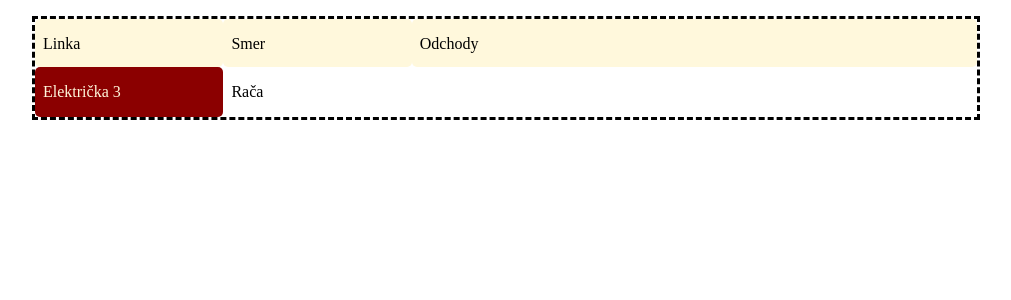
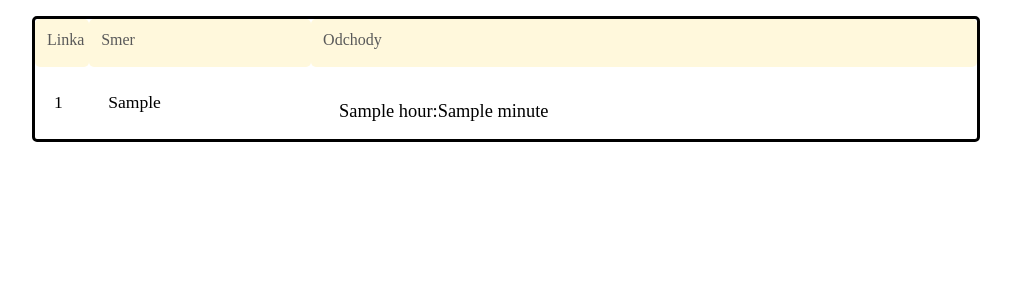
Before and after one commit to danshaman05/my-assistant, a Flask app: template templates/moja_mhd.html in a window 1280 px wide. Shown: the part 62-362 px from the top of the page, without its empty margins (134-1145 px from the left). Run offline with Flask 3, Linux system fonts and the light colour scheme; the template is opened without the code that fills it: most values are stand-ins (such as "Sample title", 1, 10 or a date in 2020).

Commit message:
Class IMHDLine and include() statements in template moja_mhd.html to remove duplicate code
Another changes:
- constants.py
- added lines 83, 84 and 88, but parsing them all is slow!
- improved CSS

```diff
--- a/imhd_scrapper.py
+++ b/imhd_scrapper.py
@@ -64,13 +64,13 @@
     return f"table[id={table_id}] tr[id={table_id.lower()}T{departure_hour}] td"
 
 
-def get_next_departures_from_schedules_table(line: int, direction: str, stop: str) -> dict:
+def get_next_departures_from_schedules_table(line: int, direction: str, start_station: str) -> dict[int, list[str]]:
     """return a dictionary, where keys are hours (current and next), and values are minutes - departures"""
     """
     Ziskam si do dvoch poli (ktore budu predstavovat dve hodiny - aktualnu a dalsiu) vsetky odchody.
     Potom vyberiem 6 (konstanta NEXT_SCHEDULES_COUNT) takych, co su rovne, alebo vacsie ako next-departure odchod.
     """
-    url = _get_line_schedules_url(line, direction, stop)
+    url = _get_line_schedules_url(line, direction, start_station)
     soup = _get_soup(url)
 
     now = datetime.now()
@@ -79,7 +79,6 @@
 
     # div with id "myTabContent" contains tables
     tables = soup.css.select("div[id=myTabContent] div[id^=SM]")
-    print("len of tables: " + str(len(tables)))
 
     tables = [SchedulesTable(t.get('id'), t.h2.getText(), t) for t in tables]
 
@@ -96,15 +95,6 @@
                 table_id = table._id
         elif calendar_calculator.DayTypes.SCHOOL_DAY in applicable_days:
             table_id = table.id
-
-
-    if table_id is None:
-        print('table_id is None')
-        return {}
-    else:
-        print("table_id:" + table_id)
-
-    print()
 
     table_id_short = table_id.replace('-', '')  # get rid of a hyphen
 
@@ -129,7 +119,7 @@
             if s <= current_minute:
                 continue
             else:
-                s = str(s) + last_char
+                s = "{:02d}".format(s) + last_char
                 next_schedules[current_hour].append(s)
                 next_schedules_cnt += 1
 
--- a/main.py
+++ b/main.py
@@ -1,7 +1,10 @@
+from collections import OrderedDict
 from flask import Flask, render_template
 
+from IMHDLine import IMHDLine
 from shmu_scrapper import get_aladin_url_img
 from imhd_scrapper import get_next_departures_from_schedules_table
+from constants import IMHDLineDirection, IMHDLineDirectionAlias, IMHDLineType
 
 app = Flask(__name__)
 
@@ -17,11 +20,39 @@
 
 @app.route("/moja-mhd")
 def moja_mhd():
-    data: dict[(int, str), dict[str, list[str]]] = {}
+    data: OrderedDict[(int, str), IMHDLine] = OrderedDict()
     # key is a line number, e.g. 3 means tram number 3
-    data[(3, 'rača')] = get_next_departures_from_schedules_table(3, 'rača', 'Jungmannova')
 
-    # data[83] = get_next_departures_from_schedules_table(3, 'rača', 'Jungmannova')
+    # raca_3_data = get_next_departures_from_schedules_table(3,'rača','Jungmannova')
+    # raca_3 = IMHDLine(3, IMHDLineType.TRAM.value, IMHDLineDirection.RACA.value, IMHDLineDirectionAlias.RACA.value, raca_3_data)
+    # data[(3, IMHDLineDirectionAlias.RACA.value)] = raca_3
 
+    raca_3 = IMHDLine(3,
+                           IMHDLineType.TRAM,
+                           IMHDLineDirection.RACA,
+                           IMHDLineDirectionAlias.RACA,
+                           'Jungmannova')
+    data[(3, IMHDLineDirectionAlias.RACA.value)] = raca_3
+
+    dubravka_83 = IMHDLine(83,
+                           IMHDLineType.BUS,
+                           IMHDLineDirection.DUBRAVKA,
+                           IMHDLineDirectionAlias.DUBRAVKA,
+                           'Hálova')
+    data[(83, IMHDLineDirectionAlias.DUBRAVKA.value)] = dubravka_83
+
+    dubravka_84 = IMHDLine(84,
+                           IMHDLineType.BUS,
+                           IMHDLineDirection.DUBRAVKA,
+                           IMHDLineDirectionAlias.DUBRAVKA,
+                           'Hálova')
+    data[(84, IMHDLineDirectionAlias.DUBRAVKA.value)] = dubravka_84
+
+    autobusova_88 = IMHDLine(88,
+                           IMHDLineType.BUS,
+                           IMHDLineDirection.AUTOBUSOVA,
+                           IMHDLineDirectionAlias.AUTOBUSOVA,
+                           'Hálova')
+    data[(88, IMHDLineDirectionAlias.AUTOBUSOVA.value)] = autobusova_88
 
     return render_template("moja_mhd.html", data=data)
--- a/static/style.css
+++ b/static/style.css
@@ -35,24 +35,35 @@
 }
 
 #schedules_main {
-    border-style: dashed;
+    border-style: solid;
+    border-radius: 5px;
 }
 
 #schedules_main {
     display: grid;
-    grid-template-columns: 1fr 1fr 3fr;
+    grid-template-columns: auto 1fr 3fr;
     grid-template-rows: 3em repeat(1, 1fr);
 }
 
 #schedules_main div {
     border-radius: 5px;
-    padding: 1em 0.5em;
-
+    margin: 3px;
+    padding: 0.75rem 0.3rem;
 }
 
 #schedules_main .header {
     background-color: Cornsilk;
+    color:  #595959;
+    margin: 0;
+    padding-left: 0.75rem;
     /*text-transform: uppercase; */
+}
+
+#schedules_main .content {
+    padding-left: 0.7rem;
+    line-height: 2rem;
+    font-size: 1.1rem;
+    padding: 1rem 0.5rem 0 1rem;
 }
 
 #tram_3 {
@@ -60,14 +71,19 @@
     color: Cornsilk;
 }
 
-#schedules_main.content {
-
+#bus_83, #bus_84 {
+    background-color: #007ab8;
+    color: Cornsilk;
 }
 
+#bus_88 {
+    background-color: #642f6c;
+    color: Cornsilk;
+}
 
 #schedules_main .schedule_time {
     float: left;
-
     margin: 5px;
-    padding: 0.25em;
+    padding: 0.25rem;
+    font-size: 1.15rem;
 }
--- /dev/null
+++ b/templates/imhd_line_row.html
@@ -0,0 +1,9 @@
+<div class="content line" id={{ line_object.html_class }}>{{ line_object._id }}</div>
+<div class="content direction-alias">{{ line_object.direction_alias }}</div>
+<div class="content data">
+    {% for hour, list_of_minutes in line_object.data.items() -%}
+        {% for minute in list_of_minutes %}
+            <div class="schedule_time">{{ hour }}:{{minute}}</div>
+        {% endfor %}
+    {% endfor %}
+</div>
--- a/templates/moja_mhd.html
+++ b/templates/moja_mhd.html
@@ -9,15 +9,9 @@
         <div class="header">Smer</div>
         <div class="header">Odchody</div>
 
-        <div class="content" id="tram_3">Električka 3</div>
-        <div class="content">Rača</div>
-        <div class="content" >
-            {% for hour, list_of_minutes in data[(3, 'rača')].items() -%}
-                {% for minute in list_of_minutes %}
-                    <div class="schedule_time">{{ hour }}:{{minute}}</div>
-                {% endfor %}
-            {% endfor %}
-        </div>
+        {% for line_tuple, line_object in data.items() %}
+            {% include('imhd_line_row.html') %}
+        {% endfor %}
     </div>
 </div>
 
```
Also changed, not shown: IMHDLine.py (added, +23 -0 lines), constants.py (added, +17 -0 lines).
